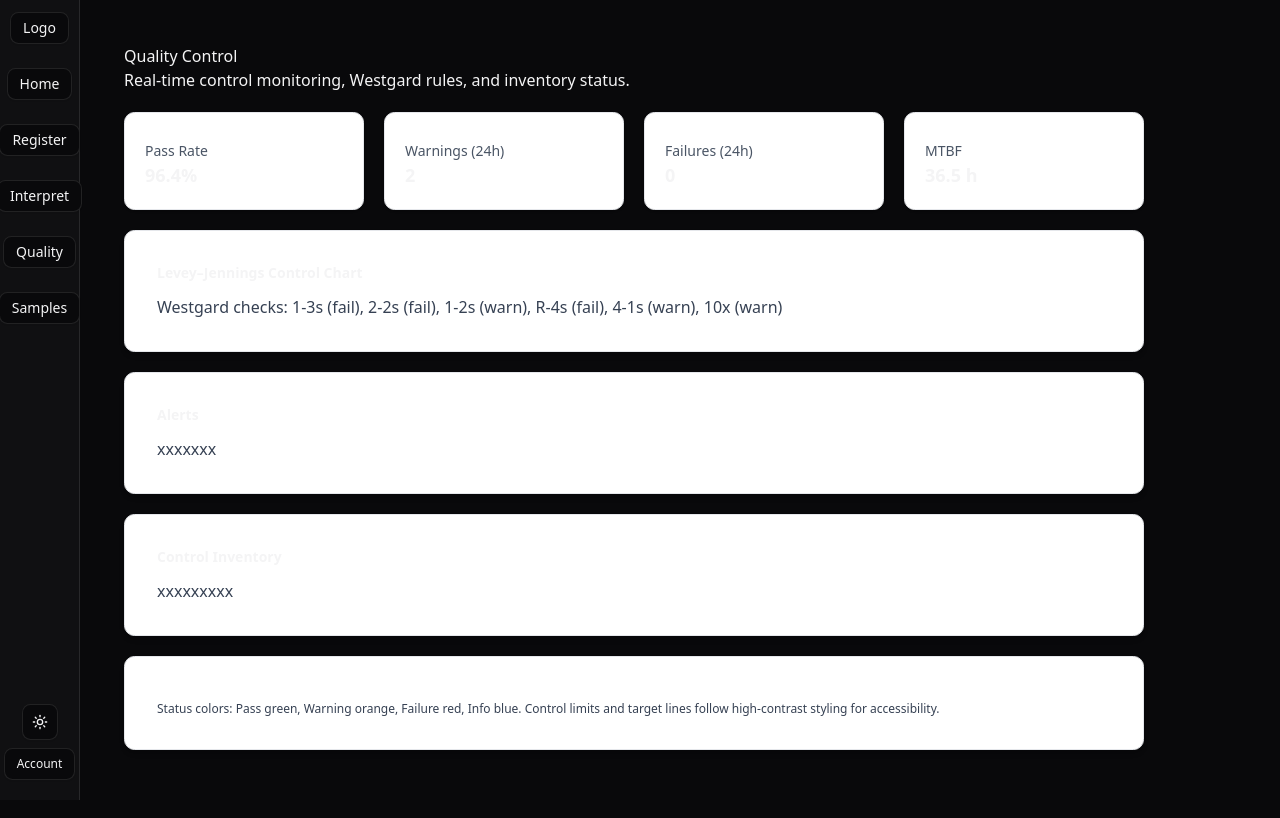
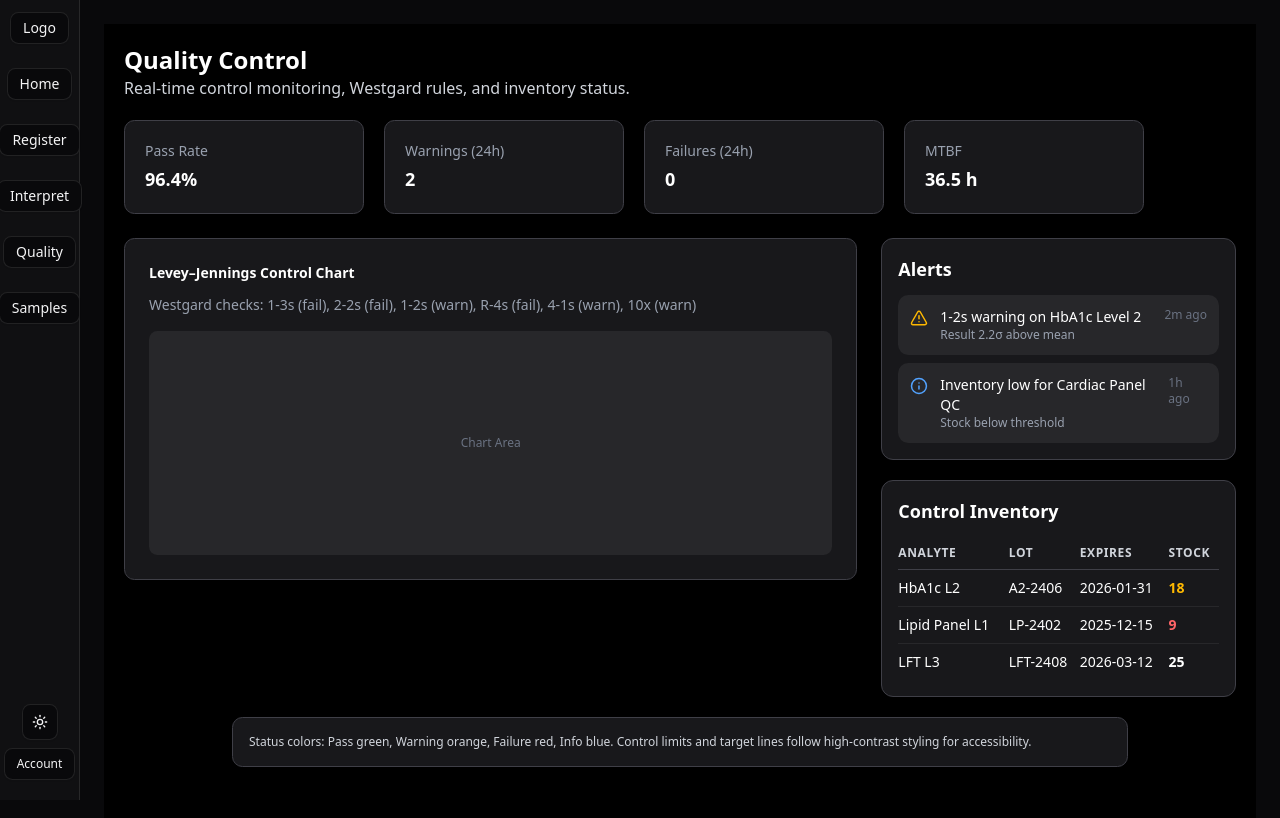
Before and after one commit to YKUNAKORN/PrecisionPGx, a Next.js app: page /Quality in a window 1280 px wide. Shown: the top 818 px of the page. Built offline with nearby package versions, Linux system fonts and the light colour scheme.

Commit message:
Qualitypage update

```diff
--- a/app/Quality/page.tsx
+++ b/app/Quality/page.tsx
@@ -1,77 +1,176 @@
+import { AlertTriangle, Info } from "lucide-react";
+
 const Page = () => {
   return (
-    <div className="p-5">
-      <h1>Quality Control</h1>
-      <h3>Real-time control monitoring, Westgard rules, and inventory status.</h3>
+    <div className="p-5 bg-black min-h-screen text-white">
+      {/* Header */}
+      <h1 className="text-2xl font-bold">Quality Control</h1>
+      <h3 className="text-gray-300">
+        Real-time control monitoring, Westgard rules, and inventory status.
+      </h3>
 
-      <div className="flex flex-wrap justify-center gap-5 mt-5">
+      {/* Cards */}
+      <div className="flex flex-wrap justify-start gap-5 mt-5">
         <Card title="Pass Rate" value="96.4%" />
         <Card title="Warnings (24h)" value="2" />
         <Card title="Failures (24h)" value="0" />
         <Card title="MTBF" value="36.5 h" />
       </div>
 
-       <div className="mt-5 flex justify-center">
-        <Chart title="Levey–Jennings Control Chart" value="Westgard checks: 1-3s (fail), 2-2s (fail), 1-2s (warn), R-4s (fail), 4-1s (warn), 10x (warn)" />
+      {/* Main content grid */}
+      <div className="mt-6 grid grid-cols-1 lg:grid-cols-3 gap-6">
+        {/* Left: Chart (2 cols) */}
+        <div className="lg:col-span-2">
+          <Chart
+            title="Levey–Jennings Control Chart"
+            value="Westgard checks: 1-3s (fail), 2-2s (fail), 1-2s (warn), R-4s (fail), 4-1s (warn), 10x (warn)"
+          />
+        </div>
+
+        {/* Right: Alerts */}
+        <div className="space-y-5">
+          <Alerts />
+          <Inventory />
+        </div>
       </div>
 
+      {/* Status */}
       <div className="mt-5 flex justify-center">
-        <Alerts title="Alerts" value="xxxxxxx" />
-      </div>
-
-      <div className="mt-5 flex justify-center">
-        <Inventory title="Control Inventory" value="xxxxxxxxx" />
-      </div>
-
-    <div className="mt-5 flex justify-center">
         <Status value="Status colors: Pass green, Warning orange, Failure red, Info blue. Control limits and target lines follow high-contrast styling for accessibility." />
       </div>
+    </div>
+  );
+};
 
+// ✅ Card
+function Card({ title, value }) {
+  return (
+    <div className="bg-zinc-900 border border-zinc-700 rounded-lg p-5 shadow-sm w-60">
+      <h3 className="text-sm text-gray-400">{title}</h3>
+      {value && <p className="text-lg font-semibold text-white mt-1">{value}</p>}
     </div>
   );
 }
 
-function Card({ title, value }) {
+// ✅ Chart
+function Chart({ title, value }) {
   return (
-    <div className="bg-white border border-gray-200 rounded-lg p-5 shadow-sm w-60">
-      <h3 className="text-sm text-gray-600 mt-2">{title}</h3>
-      {value && <p className="text-lg font-semibold">{value}</p>}
+    <div className="bg-zinc-900 border border-zinc-700 rounded-lg p-6 shadow-md w-full">
+      <h3 className="text-sm font-bold text-white">{title}</h3>
+      {value && <p className="text-sm text-gray-400 mt-3">{value}</p>}
+      {/* Placeholder for chart */}
+      <div className="h-56 bg-zinc-800 mt-4 rounded-md flex items-center justify-center text-gray-500 text-xs">
+        Chart Area
+      </div>
     </div>
   );
 }
 
-function Chart({ title, value }) {
+// ✅ Alerts
+function Alerts() {
+  const alertsData = [
+    {
+      id: 1,
+      title: "1-2s warning on HbA1c Level 2",
+      description: "Result 2.2σ above mean",
+      time: "2m ago",
+      type: "warning",
+    },
+    {
+      id: 2,
+      title: "Inventory low for Cardiac Panel QC",
+      description: "Stock below threshold",
+      time: "1h ago",
+      type: "info",
+    },
+  ];
+
+  const renderIcon = (type) => {
+    switch (type) {
+      case "warning":
+        return <AlertTriangle size={18} className="text-amber-400 mt-0.5" />;
+      case "info":
+        return <Info size={18} className="text-blue-400 mt-0.5" />;
+      default:
+        return null;
+    }
+  };
+
   return (
-    <div className="bg-white border border-gray-200 rounded-lg p-8 shadow-md w-255">
-      <h3 className="text-sm font-bold">{title}</h3>
-      {value && <p className="text-base text-gray-700 mt-3">{value}</p>}
+    <div className="bg-zinc-900 rounded-xl p-4 shadow-lg w-full border border-zinc-700">
+      <h2 className="mb-3 text-lg font-semibold text-white">Alerts</h2>
+      <div className="space-y-2">
+        {alertsData.map((alert) => (
+          <div
+            key={alert.id}
+            className="flex items-start justify-between rounded-lg bg-zinc-800 p-3"
+          >
+            <div className="flex items-start gap-3">
+              {renderIcon(alert.type)}
+              <div>
+                <p className="text-sm font-medium text-white">{alert.title}</p>
+                <p className="text-xs text-gray-400">{alert.description}</p>
+              </div>
+            </div>
+            <span className="text-xs text-gray-500">{alert.time}</span>
+          </div>
+        ))}
+      </div>
     </div>
   );
 }
 
-function Alerts({ title, value }) {
+// ✅ Inventory
+function Inventory() {
+  const inventoryData = [
+    { analyte: "HbA1c L2", lot: "A2-2406", expires: "2026-01-31", stock: 18 },
+    { analyte: "Lipid Panel L1", lot: "LP-2402", expires: "2025-12-15", stock: 9 },
+    { analyte: "LFT L3", lot: "LFT-2408", expires: "2026-03-12", stock: 25 },
+  ];
+
+  const getStockColor = (stock) => {
+    if (stock < 10) return "text-red-400 font-semibold";
+    if (stock < 20) return "text-amber-400 font-semibold";
+    return "text-white font-semibold";
+  };
+
   return (
-    <div className="bg-white border border-gray-200 rounded-lg p-8 shadow-md w-255">
-      <h3 className="text-sm font-bold">{title}</h3>
-      {value && <p className="text-base text-gray-700 mt-3">{value}</p>}
+    <div className="bg-zinc-900 rounded-xl p-4 shadow-md w-full border border-zinc-700">
+      <h3 className="text-lg font-semibold mb-4 text-white">Control Inventory</h3>
+      <table className="w-full text-sm text-left border-collapse">
+        <thead>
+          <tr className="border-b border-zinc-700 text-gray-300 uppercase text-xs tracking-wider">
+            <th className="pb-2 pt-1">Analyte</th>
+            <th className="pb-2 pt-1">Lot</th>
+            <th className="pb-2 pt-1">Expires</th>
+            <th className="pb-2 pt-1">Stock</th>
+          </tr>
+        </thead>
+        <tbody>
+          {inventoryData.map((item, idx) => (
+            <tr
+              key={idx}
+              className="border-b border-zinc-800 last:border-0 hover:bg-zinc-800/50 transition"
+            >
+              <td className="py-2 text-white">{item.analyte}</td>
+              <td className="py-2 text-white">{item.lot}</td>
+              <td className="py-2 text-white">{item.expires}</td>
+              <td className={`py-2 ${getStockColor(item.stock)}`}>{item.stock}</td>
+            </tr>
+          ))}
+        </tbody>
+      </table>
     </div>
   );
 }
 
-function Inventory({ title, value }) {
+// ✅ Status
+function Status({ value }) {
   return (
-    <div className="bg-white border border-gray-200 rounded-lg p-8 shadow-md w-255">
-      <h3 className="text-sm font-bold">{title}</h3>
-      {value && <p className="text-base text-gray-700 mt-3">{value}</p>}
+    <div className="bg-zinc-900 border border-zinc-700 rounded-lg p-4 shadow-md w-full max-w-4xl">
+      {value && <p className="text-xs text-gray-300">{value}</p>}
     </div>
   );
 }
 
-function Status({ title, value }) {
-  return (
-    <div className="bg-white border border-gray-200 rounded-lg p-8 shadow-md w-255">
-      {value && <p className="text-xs text-gray-700 mt-3">{value}</p>}
-    </div>
-  );
-}
 export default Page;
--- a/package.json
+++ b/package.json
@@ -28,6 +28,7 @@
     "next-themes": "^0.4.6",
     "react": "19.1.0",
     "react-dom": "19.1.0",
+    "recharts": "^3.3.0",
     "tailwind-merge": "^3.3.1"
   },
   "devDependencies": {
```
Also changed, not shown: 2 other files (tests, documents, lock files or other folders).
